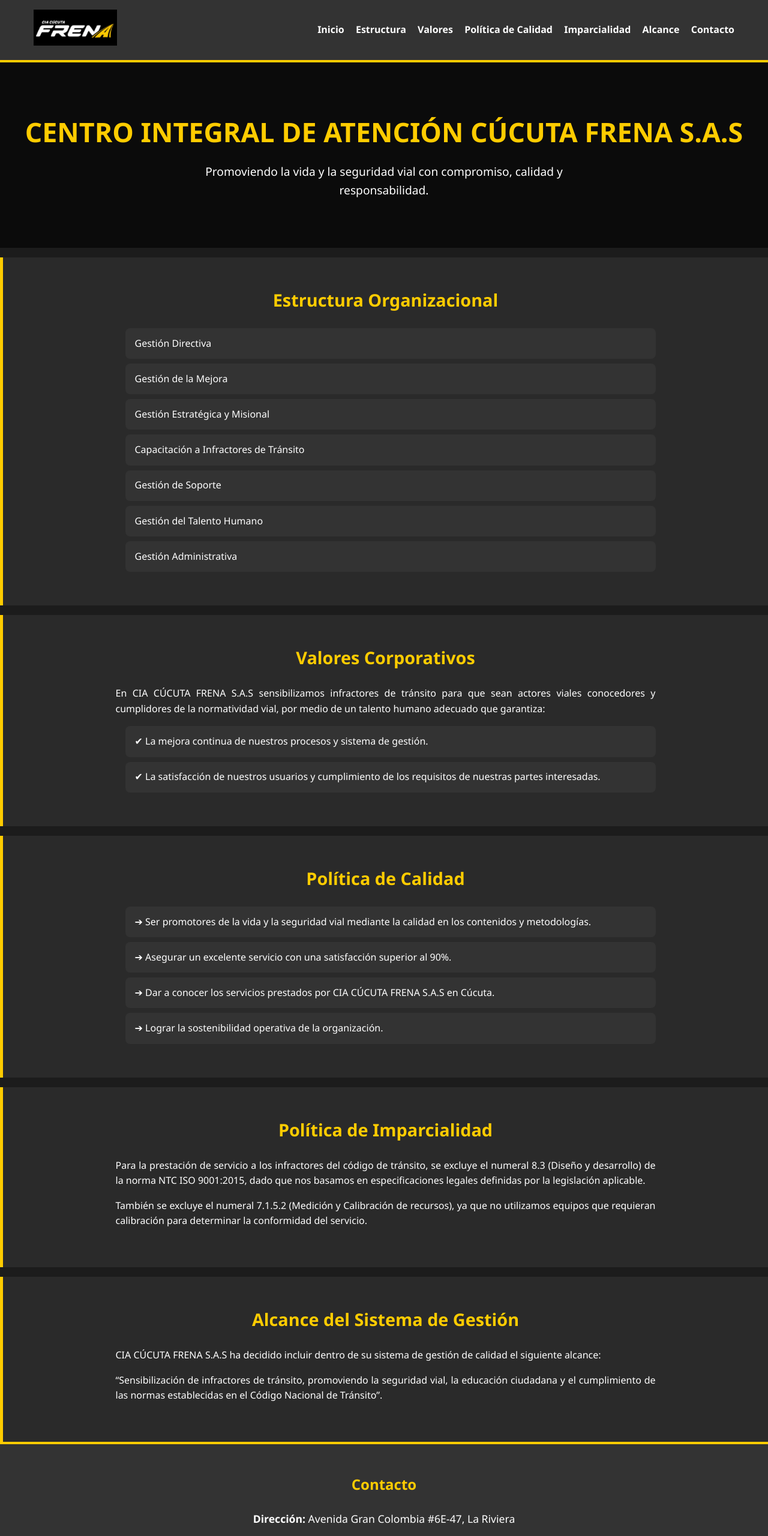
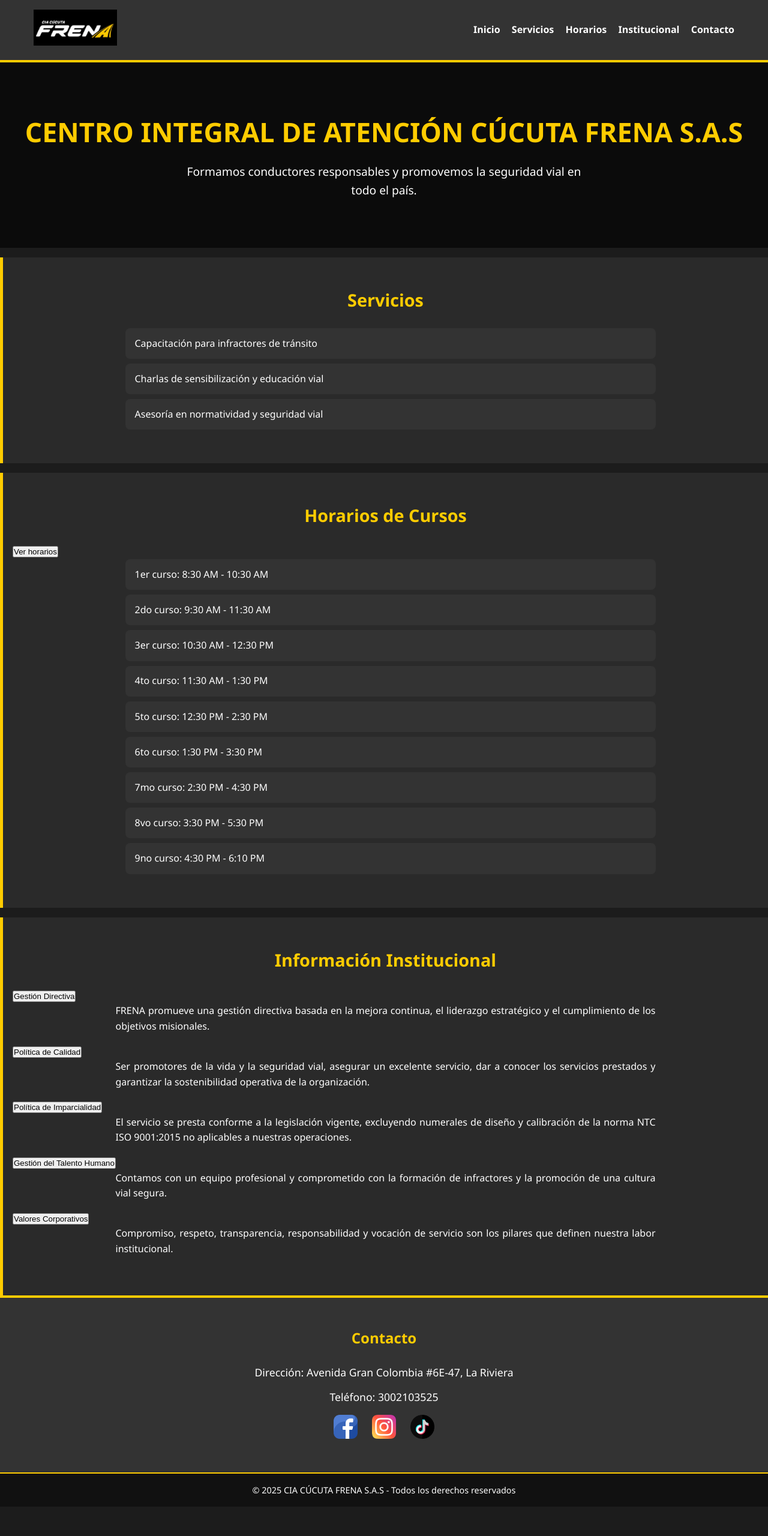
Before and after one commit to zerosaid/Frena, a plain HTML site: page Index.html in a window 1280 px wide. Shown: the top 2560 px of the page at 60% size. After the commit the page ends 2511 px from the top, so only its background shows below. Drawn offline with Linux system fonts and the light colour scheme.

Commit message:
Actualizar estructura y contenido del archivo Index.html; agregar funcionalidad de menú y acordeones en script.js; mejorar estilos en style.css.

```diff
--- a/Index.html
+++ b/Index.html
@@ -5,7 +5,7 @@
     <meta charset="UTF-8">
     <meta name="viewport" content="width=device-width, initial-scale=1.0">
     <title>CIA Cúcuta FRENA S.A.S</title>
-    <link rel="stylesheet" href="style.css">
+    <link rel="stylesheet" href="./style.css">
 </head>
 
 <body>
@@ -13,110 +13,118 @@
     <header>
         <div class="container">
             <div class="logo">
-                <a href="#inicio">
-                    <img src="./Img/logo.png" alt="Logo FRENA">
-                </a>
+                <a href="#inicio"><img src="./img/Logo.png" alt="Logo FRENA"></a>
             </div>
+
+            <button class="menu-toggle">☰</button>
+
             <nav>
                 <ul class="nav-links">
                     <li><a href="#inicio">Inicio</a></li>
-                    <li><a href="#estructura">Estructura</a></li>
-                    <li><a href="#valores">Valores</a></li>
-                    <li><a href="#politica-calidad">Política de Calidad</a></li>
-                    <li><a href="#politica-imparcialidad">Imparcialidad</a></li>
-                    <li><a href="#alcance">Alcance</a></li>
+                    <li><a href="#servicios">Servicios</a></li>
+                    <li><a href="#horarios">Horarios</a></li>
+                    <li><a href="#institucional">Institucional</a></li>
                     <li><a href="#contacto">Contacto</a></li>
                 </ul>
             </nav>
         </div>
     </header>
 
-    <!-- Inicio -->
+    <!-- Hero -->
     <section id="inicio" class="hero">
         <h1>CENTRO INTEGRAL DE ATENCIÓN CÚCUTA FRENA S.A.S</h1>
-        <p>Promoviendo la vida y la seguridad vial con compromiso, calidad y responsabilidad.</p>
+        <p>Formamos conductores responsables y promovemos la seguridad vial en todo el país.</p>
     </section>
 
-    <!-- Estructura organizacional -->
-    <section id="estructura" class="content-section">
-        <h2>Estructura Organizacional</h2>
+    <!-- Servicios -->
+    <section id="servicios" class="content-section">
+        <h2>Servicios</h2>
         <ul>
-            <li>Gestión Directiva</li>
-            <li>Gestión de la Mejora</li>
-            <li>Gestión Estratégica y Misional</li>
-            <li>Capacitación a Infractores de Tránsito</li>
-            <li>Gestión de Soporte</li>
-            <li>Gestión del Talento Humano</li>
-            <li>Gestión Administrativa</li>
+            <li>Capacitación para infractores de tránsito</li>
+            <li>Charlas de sensibilización y educación vial</li>
+            <li>Asesoría en normatividad y seguridad vial</li>
         </ul>
     </section>
 
-    <!-- Valores Corporativos -->
-    <section id="valores" class="content-section">
-        <h2>Valores Corporativos</h2>
-        <p>En CIA CÚCUTA FRENA S.A.S sensibilizamos infractores de tránsito para que sean actores viales conocedores y
-            cumplidores de la normatividad vial, por medio de un talento humano adecuado que garantiza:</p>
-        <ul>
-            <li>✔ La mejora continua de nuestros procesos y sistema de gestión.</li>
-            <li>✔ La satisfacción de nuestros usuarios y cumplimiento de los requisitos de nuestras partes interesadas.
-            </li>
-        </ul>
+    <!-- Horarios -->
+    <section id="horarios" class="content-section">
+        <h2>Horarios de Cursos</h2>
+        <div class="accordion">
+            <button class="accordion-btn">Ver horarios</button>
+            <div class="accordion-content">
+                <ul>
+                    <li>1er curso: 8:30 AM - 10:30 AM</li>
+                    <li>2do curso: 9:30 AM - 11:30 AM</li>
+                    <li>3er curso: 10:30 AM - 12:30 PM</li>
+                    <li>4to curso: 11:30 AM - 1:30 PM</li>
+                    <li>5to curso: 12:30 PM - 2:30 PM</li>
+                    <li>6to curso: 1:30 PM - 3:30 PM</li>
+                    <li>7mo curso: 2:30 PM - 4:30 PM</li>
+                    <li>8vo curso: 3:30 PM - 5:30 PM</li>
+                    <li>9no curso: 4:30 PM - 6:10 PM</li>
+                </ul>
+            </div>
+        </div>
     </section>
 
-    <!-- Política de Calidad -->
-    <section id="politica-calidad" class="content-section">
-        <h2>Política de Calidad</h2>
-        <ul>
-            <li>➔ Ser promotores de la vida y la seguridad vial mediante la calidad en los contenidos y metodologías.
-            </li>
-            <li>➔ Asegurar un excelente servicio con una satisfacción superior al 90%.</li>
-            <li>➔ Dar a conocer los servicios prestados por CIA CÚCUTA FRENA S.A.S en Cúcuta.</li>
-            <li>➔ Lograr la sostenibilidad operativa de la organización.</li>
-        </ul>
-    </section>
+    <!-- Sección Institucional -->
+    <section id="institucional" class="content-section">
+        <h2>Información Institucional</h2>
 
-    <!-- Política de Imparcialidad -->
-    <section id="politica-imparcialidad" class="content-section">
-        <h2>Política de Imparcialidad</h2>
-        <p>Para la prestación de servicio a los infractores del código de tránsito, se excluye el numeral 8.3 (Diseño y
-            desarrollo) de la norma NTC ISO 9001:2015, dado que nos basamos en especificaciones legales definidas por la
-            legislación aplicable.</p>
-        <p>También se excluye el numeral 7.1.5.2 (Medición y Calibración de recursos), ya que no utilizamos equipos que
-            requieran calibración para determinar la conformidad del servicio.</p>
-    </section>
+        <div class="accordion">
+            <button class="accordion-btn">Gestión Directiva</button>
+            <div class="accordion-content">
+                <p>FRENA promueve una gestión directiva basada en la mejora continua, el liderazgo estratégico y el
+                    cumplimiento de los objetivos misionales.</p>
+            </div>
 
-    <!-- Alcance del Sistema de Gestión -->
-    <section id="alcance" class="content-section">
-        <h2>Alcance del Sistema de Gestión</h2>
-        <p>CIA CÚCUTA FRENA S.A.S ha decidido incluir dentro de su sistema de gestión de calidad el siguiente alcance:
-        </p>
-        <p>“Sensibilización de infractores de tránsito, promoviendo la seguridad vial, la educación ciudadana y el
-            cumplimiento de las normas establecidas en el Código Nacional de Tránsito”.</p>
+            <button class="accordion-btn">Política de Calidad</button>
+            <div class="accordion-content">
+                <p>Ser promotores de la vida y la seguridad vial, asegurar un excelente servicio, dar a conocer los
+                    servicios prestados y garantizar la sostenibilidad operativa de la organización.</p>
+            </div>
+
+            <button class="accordion-btn">Política de Imparcialidad</button>
+            <div class="accordion-content">
+                <p>El servicio se presta conforme a la legislación vigente, excluyendo numerales de diseño y calibración
+                    de la norma NTC ISO 9001:2015 no aplicables a nuestras operaciones.</p>
+            </div>
+
+            <button class="accordion-btn">Gestión del Talento Humano</button>
+            <div class="accordion-content">
+                <p>Contamos con un equipo profesional y comprometido con la formación de infractores y la promoción de
+                    una cultura vial segura.</p>
+            </div>
+
+            <button class="accordion-btn">Valores Corporativos</button>
+            <div class="accordion-content">
+                <p>Compromiso, respeto, transparencia, responsabilidad y vocación de servicio son los pilares que
+                    definen nuestra labor institucional.</p>
+            </div>
+        </div>
     </section>
 
     <!-- Contacto -->
     <section id="contacto" class="contact-section">
         <h2>Contacto</h2>
-        <p><strong>Dirección:</strong> Avenida Gran Colombia #6E-47, La Riviera</p>
-        <p><strong>Teléfono:</strong> 3002103525</p>
+        <p>Dirección: Avenida Gran Colombia #6E-47, La Riviera</p>
+        <p>Teléfono: 3002103525</p>
+
         <div class="social-links">
-            <a href="https://www.facebook.com/share/1A4F4Gdqn8/" target="_blank">
-                <img src="./Img/facebook.png" alt="Facebook">
-            </a>
-            <a href="https://www.instagram.com/ciacucutafrenasas?utm_source=qr&igsh=MXYxZnhvYmdndWwwZQ=="
-                target="_blank">
-                <img src="./Img/instagram.png" alt="Instagram">
-            </a>
-            <a href="https://www.tiktok.com/@ciacucutafrenasas?_t=8py4vHYlcF3&_r=1" target="_blank">
-                <img src="./Img/tik-tok.png" alt="TikTok">
-            </a>
+            <a href="https://www.facebook.com/share/1A4F4Gdqn8/" target="_blank"><img src="./Img/facebook.png"
+                    alt="Facebook"></a>
+            <a href="https://www.instagram.com/ciacucutafrenasas" target="_blank"><img src="./Img/instagram.png"
+                    alt="Instagram"></a>
+            <a href="https://www.tiktok.com/@ciacucutafrenasas" target="_blank"><img src="./Img/tik-tok.png"
+                    alt="TikTok"></a>
         </div>
     </section>
 
-    <!-- Pie de página -->
     <footer>
-        <p>&copy; 2025 CIA CÚCUTA FRENA S.A.S. Todos los derechos reservados.</p>
+        <p>© 2025 CIA CÚCUTA FRENA S.A.S - Todos los derechos reservados</p>
     </footer>
+
+    <script src="./script.js"></script>
 </body>
 
-</html>
+</html
--- a/style.css
+++ b/style.css
@@ -9,8 +9,7 @@ html,
 body {
     font-family: "Segoe UI", Arial, sans-serif;
     color: #fff;
-    background-color: #1c1c1c;
-    /* Asfalto oscuro */
+    background-color: #1c1c1c; /* Asfalto oscuro */
     line-height: 1.6;
     scroll-behavior: smooth;
 }
@@ -22,12 +21,11 @@ body {
     padding: 1rem;
 }
 
-/* ===== Navegación ===== */
+/* ===== Encabezado ===== */
 header {
     position: sticky;
     top: 0;
-    background: #333;
-    /* gris asfalto */
+    background: #333; /* gris asfalto */
     border-bottom: 4px solid #ffcc00;
     z-index: 100;
 }
@@ -38,15 +36,18 @@ header .container {
     justify-content: space-between;
 }
 
+/* ===== Logo ===== */
 .logo img {
     height: 60px;
     width: auto;
 }
 
+/* ===== Navegación ===== */
 .nav-links {
     list-style: none;
     display: flex;
     gap: 1.2rem;
+    transition: all 0.3s ease;
 }
 
 .nav-links a {
@@ -58,6 +59,21 @@ header .container {
 
 .nav-links a:hover {
     color: #ffcc00;
+}
+
+/* ===== Botón hamburguesa ===== */
+.menu-toggle {
+    display: none;
+    font-size: 2rem;
+    background: none;
+    border: none;
+    color: #ffcc00;
+    cursor: pointer;
+    transition: transform 0.3s ease;
+}
+
+.menu-toggle.active {
+    transform: rotate(90deg);
 }
 
 /* ===== Hero ===== */
@@ -82,12 +98,13 @@ header .container {
     margin: 0 auto;
 }
 
-/* ===== Secciones de contenido ===== */
+/* ===== Secciones ===== */
 .content-section {
     padding: 3rem 1rem;
     background-color: #2a2a2a;
     margin-top: 1rem;
     border-left: 5px solid #ffcc00;
+    transition: all 0.3s ease;
 }
 
 .content-section h2 {
@@ -163,11 +180,37 @@ footer {
     border-top: 2px solid #ffcc00;
 }
 
-/* ===== Responsivo ===== */
-@media (max-width: 768px) {
+/* ===== Responsive ===== */
+@media (max-width: 850px) {
+    header .container {
+        flex-wrap: nowrap;
+    }
+
+    .menu-toggle {
+        display: block;
+    }
+
     .nav-links {
-        flex-wrap: wrap;
-        justify-content: center;
+        flex-direction: column;
+        background: #222;
+        width: 100%;
+        position: absolute;
+        top: 100%;
+        left: 0;
+        display: none;
+        text-align: center;
+        border-top: 2px solid #ffcc00;
+        padding: 1rem 0;
+    }
+
+    .nav-links.show {
+        display: flex;
+    }
+
+    .nav-links a {
+        display: block;
+        padding: 0.8rem 0;
+        font-size: 1rem;
     }
 
     .hero h1 {
```
Also changed, not shown: script.js (added, +31 -0 lines).
